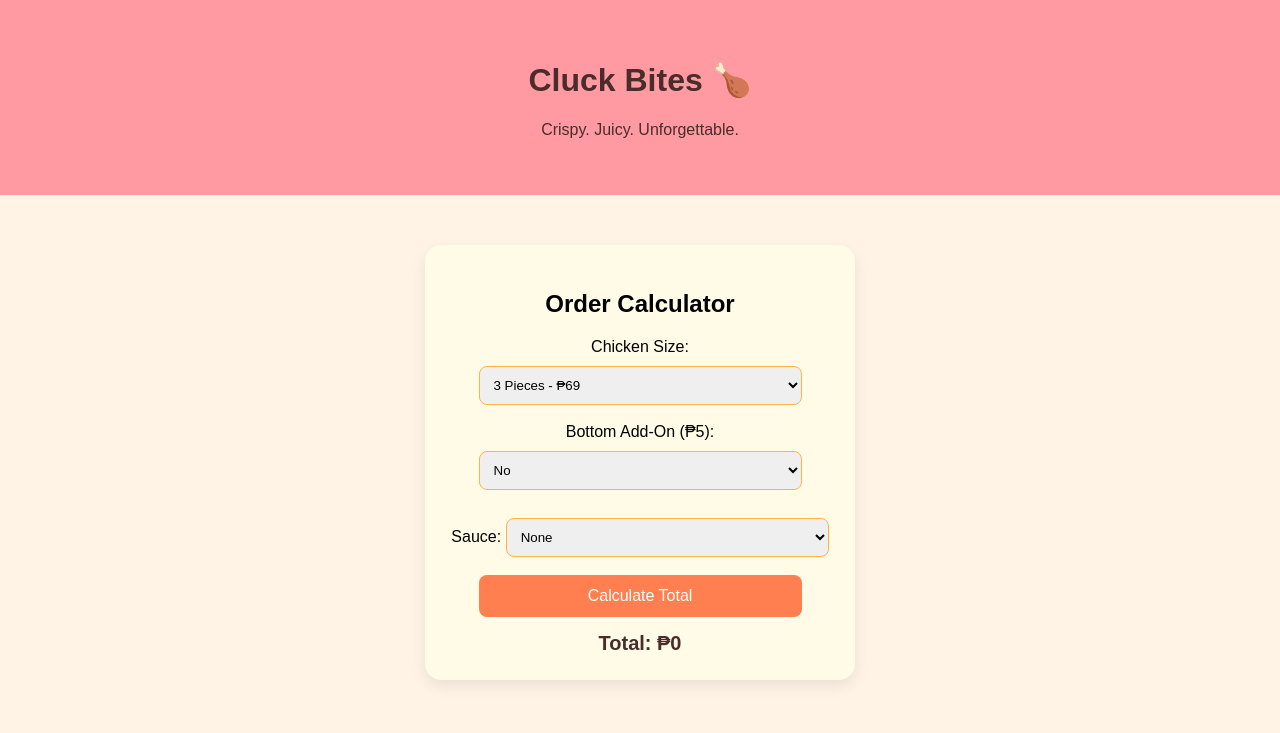
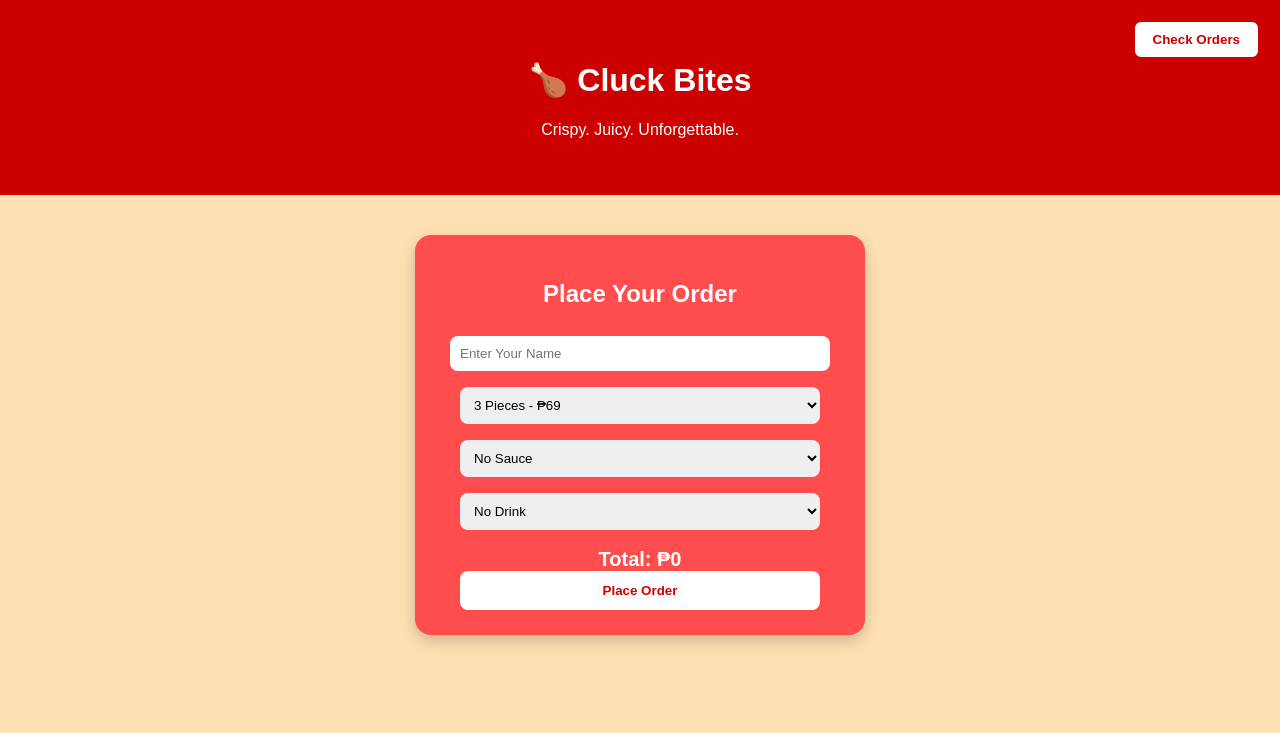
Before and after one commit to CluckBites/cluckbites, a plain HTML site: page index.html in a window 1280 px wide. Drawn offline with nearby package versions, Linux system fonts and the light colour scheme.

Commit message:
index.html

```diff
--- a/index.html
+++ b/index.html
@@ -5,125 +5,201 @@
 <meta name="viewport" content="width=device-width, initial-scale=1.0">
 <title>Cluck Bites</title>
 
+<!-- Supabase SDK -->
+<script src="https://cdn.jsdelivr.net/npm/@supabase/supabase-js@2"></script>
+
 <style>
+
+/* ===== PAGE STYLE ===== */
+
 body {
   margin: 0;
   font-family: Arial, sans-serif;
-  background: #fff3e6;
+  background: #ffe0b3;
   text-align: center;
+  color: white;
 }
 
-/* Header */
+/* ===== TOP BUTTON ===== */
+
+.top-btn {
+  position: fixed;
+  top: 20px;
+  right: 20px;
+  background: white;
+  color: #cc0000;
+  border: 2px solid #cc0000;
+  padding: 10px 18px;
+  border-radius: 8px;
+  font-weight: bold;
+  cursor: pointer;
+  transition: 0.3s;
+  z-index: 999;
+}
+
+.top-btn:hover {
+  background: #fff4b3; /* soft yellow */
+}
+
+/* ===== HEADER ===== */
+
 header {
-  background: #ff9aa2; /* pastel light red */
-  color: #4a2c2a;
+  background: #cc0000;
   padding: 40px;
 }
 
-/* Sections */
-section {
-  padding: 30px;
+/* ===== FORM CARD ===== */
+
+.card {
+  background: #ff4d4d;
+  padding: 25px;
+  margin: 40px auto;
+  width: 90%;
+  max-width: 400px;
+  border-radius: 16px;
+  box-shadow: 0 6px 15px rgba(0,0,0,0.2);
 }
 
-/* Card */
-.card {
-  background: #fffbe6; /* light pastel yellow */
-  padding: 25px;
-  margin: 20px auto;
-  max-width: 380px;
-  border-radius: 16px;
-  box-shadow: 0 6px 15px rgba(0,0,0,0.08);
+/* ===== INPUTS ===== */
+
+select, input {
+  padding: 10px;
+  margin: 8px 0;
+  width: 90%;
+  border-radius: 8px;
+  border: none;
 }
 
-/* Inputs */
-select {
-  padding: 10px;
-  margin-top: 10px;
-  width: 85%;
-  border-radius: 8px;
-  border: 1px solid #ffb347;
-}
+/* ===== BUTTON ===== */
 
-/* Button */
-button {
-  background: #ff7f50; /* soft orange */
-  color: white;
+button.order-btn {
+  background: white;
+  color: #cc0000;
   border: none;
   padding: 12px;
-  width: 85%;
+  width: 90%;
   border-radius: 8px;
+  font-weight: bold;
   cursor: pointer;
-  font-size: 16px;
   transition: 0.3s;
 }
 
-button:hover {
-  background: #ff6a33;
+button.order-btn:hover {
+  background: #fff4b3;
 }
 
 #total {
   font-size: 20px;
   font-weight: bold;
-  margin-top: 15px;
-  color: #4a2c2a;
+  margin-top: 10px;
 }
+
 </style>
 </head>
 <body>
 
+<!-- ✅ CHECK ORDERS BUTTON -->
+<button class="top-btn" onclick="window.location.href='orders.html'">
+Check Orders
+</button>
+
 <header>
-<h1>Cluck Bites 🍗</h1>
+<h1>🍗 Cluck Bites</h1>
 <p>Crispy. Juicy. Unforgettable.</p>
 </header>
 
-<section>
 <div class="card">
-<h2>Order Calculator</h2>
 
-<label>Chicken Size:</label>
+<h2>Place Your Order</h2>
+
+<input type="text" id="customer" placeholder="Enter Your Name">
+
 <select id="chicken">
 <option value="69">3 Pieces - ₱69</option>
 <option value="125">5 Pieces - ₱125</option>
 <option value="170">7 Pieces - ₱170</option>
 </select>
 
-<br><br>
-
-<label>Bottom Add-On (₱5):</label>
-<select id="bottom">
-<option value="0">No</option>
-<option value="5">Yes (+₱5)</option>
-</select>
-
-<br><br>
-
-<label>Sauce:</label>
 <select id="sauce">
-<option value="0">None</option>
+<option value="0">No Sauce</option>
 <option value="5">Sinigang Zing (+₱5)</option>
 <option value="2">Kare-Kare Cream (+₱2)</option>
 <option value="2">Adobo Glaze (+₱2)</option>
 </select>
 
-<br><br>
-
-<button onclick="calculateTotal()">Calculate Total</button>
+<select id="drink">
+<option value="0">No Drink</option>
+<option value="16">Lychee Nestea + Boba (+₱16)</option>
+</select>
 
 <div id="total">Total: ₱0</div>
 
+<button class="order-btn" onclick="placeOrder()">
+Place Order
+</button>
+
 </div>
-</section>
 
 <script>
+
+/* ===== CONNECT TO SUPABASE ===== */
+
+const supabaseUrl = "YOUR_PROJECT_URL";
+const supabaseKey = "YOUR_ANON_KEY";
+
+const supabase = supabase.createClient(supabaseUrl, supabaseKey);
+
+/* ===== CALCULATE TOTAL ===== */
+
 function calculateTotal() {
-  let chicken = parseInt(document.getElementById("chicken").value);
-  let bottom = parseInt(document.getElementById("bottom").value);
-  let sauce = parseInt(document.getElementById("sauce").value);
 
-  let total = chicken + bottom + sauce;
+let chicken = parseInt(document.getElementById("chicken").value);
+let sauce = parseInt(document.getElementById("sauce").value);
+let drink = parseInt(document.getElementById("drink").value);
 
-  document.getElementById("total").innerText = "Total: ₱" + total;
+let total = chicken + sauce + drink;
+
+document.getElementById("total").innerText = "Total: ₱" + total;
+
+return total;
 }
+
+/* ===== PLACE ORDER ===== */
+
+async function placeOrder() {
+
+let name = document.getElementById("customer").value;
+if(name === ""){
+alert("Please enter your name");
+return;
+}
+
+let total = calculateTotal();
+
+let chicken = document.getElementById("chicken").options[document.getElementById("chicken").selectedIndex].text;
+let sauce = document.getElementById("sauce").options[document.getElementById("sauce").selectedIndex].text;
+let drink = document.getElementById("drink").options[document.getElementById("drink").selectedIndex].text;
+
+const { error } = await supabase
+.from("orders")
+.insert([{
+customer_name: name,
+chicken_size: chicken,
+sauce: sauce,
+drink: drink,
+total_price: total,
+status: "active"
+}]);
+
+if(error){
+alert("Error saving order");
+console.log(error);
+} else {
+alert("Order placed successfully!");
+}
+
+}
+
 </script>
 
 </body>
```
